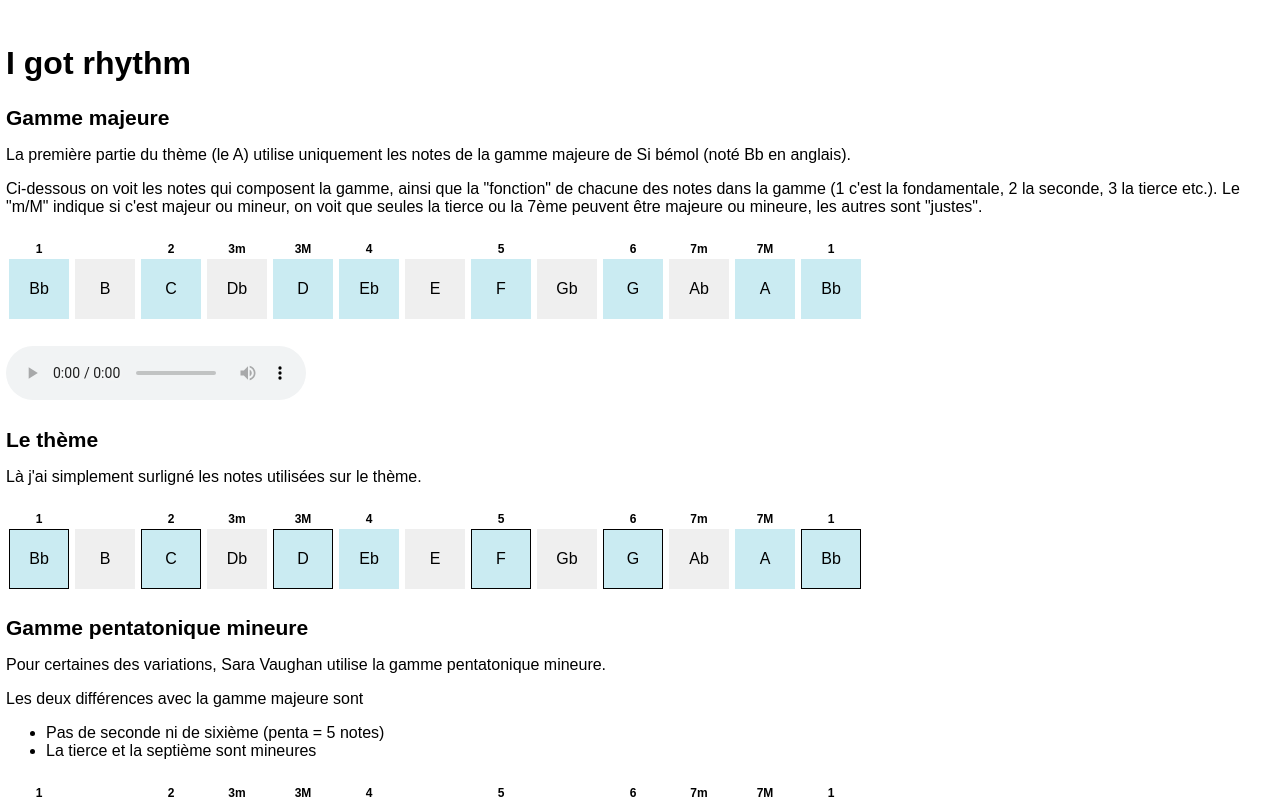
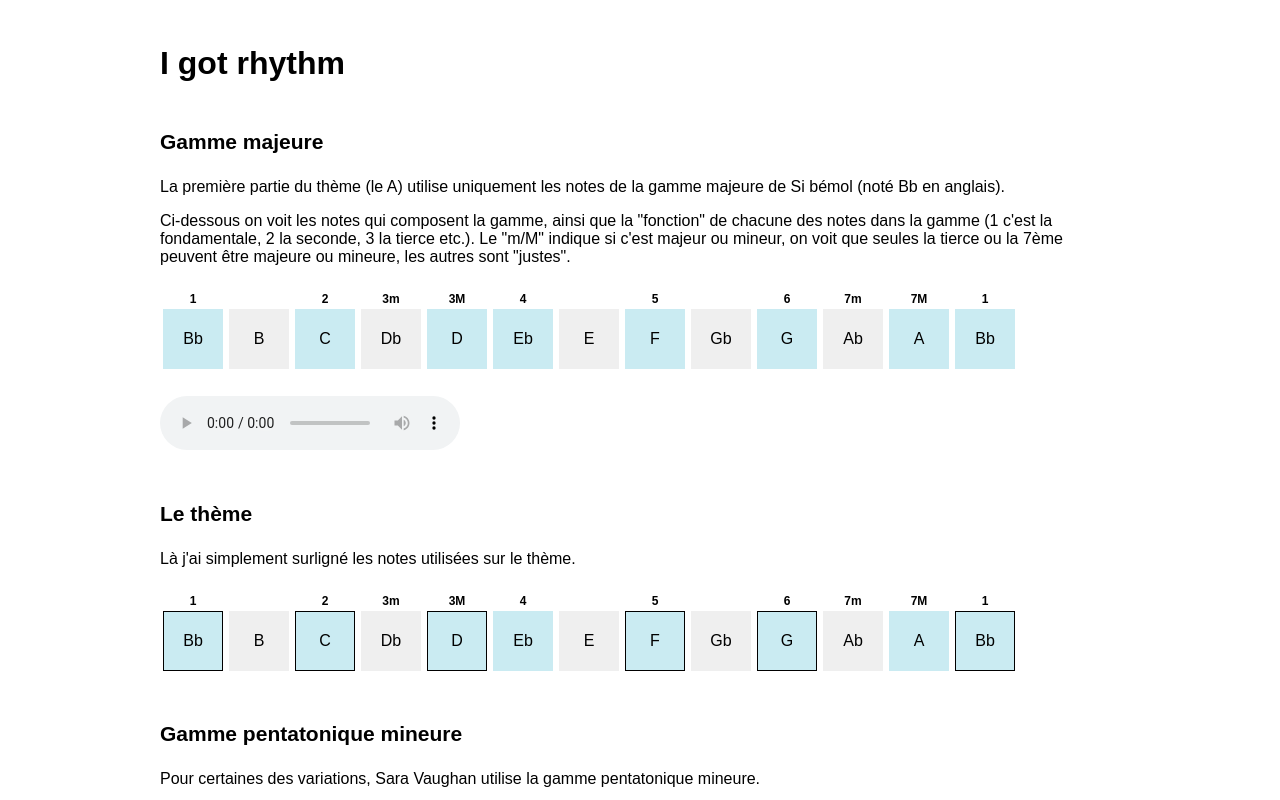
Before and after one commit to kimlai/i-got-rhythm, a React (Create React App) app: page / in a window 1280 px wide. Shown: the top 800 px of the page. Built offline with nearby package versions, Linux system fonts and the light colour scheme.

Commit message:
Slightly better margins
But it still needs improvement.

```diff
--- a/src/App.css
+++ b/src/App.css
@@ -2,13 +2,18 @@ body {
     font-size: 16px;
     padding: 24px 6px;
 }
-
-
+@media screen and (min-width: 960px) {
+    body {
+        max-width: 960px;
+        margin: 0 auto;
+    }
+}
 
 h2 {
     margin: 0;
     font-size: 21px;
-    margin-top: 24px;
+    margin-top: 48px;
+    margin-bottom: 24px;
 }
 
 .scale {
```
